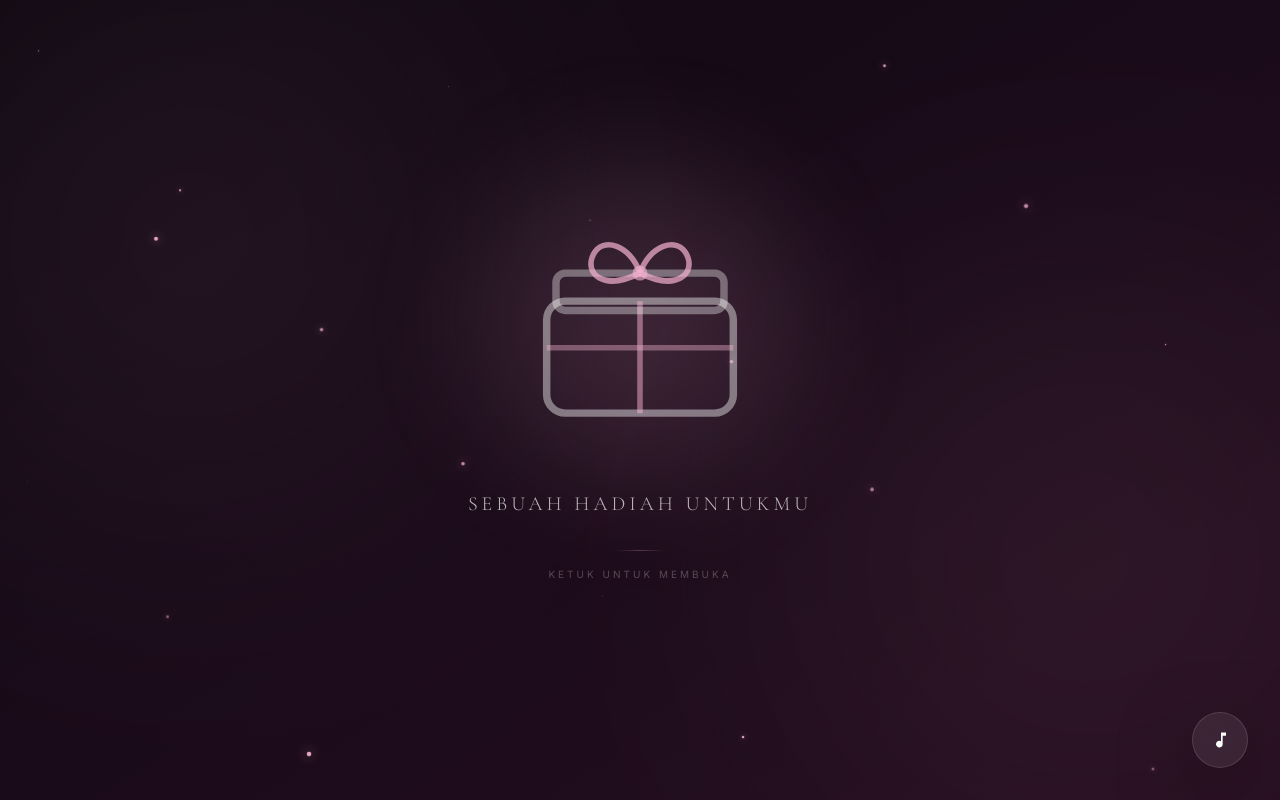
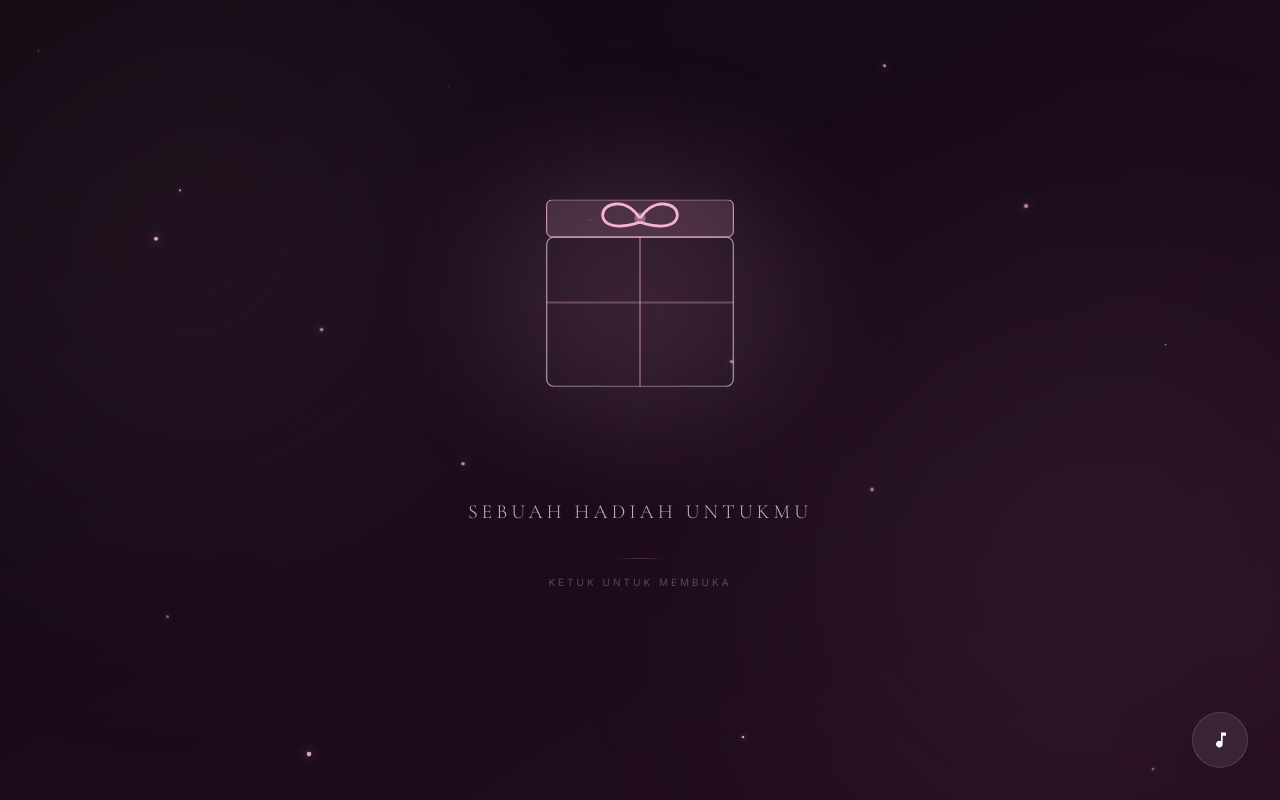
Before and after one commit to everletter-x/premium-02-gift-box-open, a Next.js app: page / in a window 1280 px wide. Built offline with nearby package versions, Linux system fonts and the light colour scheme; a web font is replaced by a local one.

Commit message:
feat: add 3D gift box rotateX lid lift + heart burst particles, RippleEffect

```diff
--- /dev/null
+++ b/components/RippleEffect.tsx
@@ -0,0 +1,51 @@
+import { useState, useCallback } from "react";
+import { motion, AnimatePresence } from "framer-motion";
+
+interface Ripple {
+  id: number;
+  x: number;
+  y: number;
+}
+
+export function RippleEffect({ color = "rgba(255,255,255,0.3)" }: { color?: string }) {
+  const [ripples, setRipples] = useState<Ripple[]>([]);
+
+  const addRipple = useCallback((e: React.MouseEvent<HTMLDivElement>) => {
+    const rect = e.currentTarget.getBoundingClientRect();
+    const x = e.clientX - rect.left;
+    const y = e.clientY - rect.top;
+    const id = Date.now() + Math.random();
+    setRipples((prev) => [...prev, { id, x, y }]);
+    setTimeout(() => {
+      setRipples((prev) => prev.filter((r) => r.id !== id));
+    }, 800);
+  }, []);
+
+  return (
+    <div
+      className="absolute inset-0 overflow-hidden pointer-events-none"
+      onMouseDown={addRipple}
+      style={{ willChange: "transform" }}
+    >
+      <AnimatePresence>
+        {ripples.map((r) => (
+          <motion.span
+            key={r.id}
+            className="absolute rounded-full"
+            style={{
+              left: r.x - 10,
+              top: r.y - 10,
+              width: 20,
+              height: 20,
+              backgroundColor: color,
+            }}
+            initial={{ scale: 0, opacity: 0.5 }}
+            animate={{ scale: 8, opacity: 0 }}
+            exit={{ opacity: 0 }}
+            transition={{ duration: 0.8, ease: "easeOut" }}
+          />
+        ))}
+      </AnimatePresence>
+    </div>
+  );
+}
--- a/pages/index.tsx
+++ b/pages/index.tsx
@@ -2,6 +2,7 @@ import { useState, useEffect, useRef, useMemo } from 'react';
 import { motion, AnimatePresence, useScroll, useTransform } from 'framer-motion';
 import Head from 'next/head';
 import { useConfigLoader } from '../shared';
+import { RippleEffect } from '../components/RippleEffect';
 
 interface Config {
   recipient: string;
@@ -155,18 +156,96 @@ function DropCapParagraph({ text, delay = 0, accentHex }: { text: string; delay?
   );
 }
 
-/* ── Premium Gift Box SVG with ribbon ── */
-const GiftBoxIcon = ({ className, accentHex }: { className?: string; accentHex: string }) => (
-  <svg viewBox="0 0 24 24" fill="none" className={className}>
-    <rect x="2" y="10" width="20" height="12" rx="2" fill="none" stroke="currentColor" strokeWidth="0.8" opacity="0.6" />
-    <path d="M12 10V22" stroke={accentHex} strokeWidth="0.6" opacity="0.5" />
-    <path d="M2 15h20" stroke={accentHex} strokeWidth="0.6" opacity="0.4" />
-    <rect x="3" y="7" width="18" height="4" rx="1" fill="none" stroke="currentColor" strokeWidth="0.8" opacity="0.5" />
-    <path d="M12 7c-1-3-4-4-5-2s1 4 5 2" stroke={accentHex} strokeWidth="0.6" fill="none" opacity="0.7" />
-    <path d="M12 7c1-3 4-4 5-2s-1 4-5 2" stroke={accentHex} strokeWidth="0.6" fill="none" opacity="0.7" />
-    <circle cx="12" cy="7" r="0.8" fill={accentHex} opacity="0.6" />
+/* ── Heart Burst Particles ── */
+function HeartBurst({ accentHex }: { accentHex: string }) {
+  const hearts = useMemo(() =>
+    [...Array(6)].map((_, i) => ({
+      angle: (i * 60 + 15) * Math.PI / 180,
+      distance: 150 + (i % 3) * 80,
+      size: 12 + (i % 3) * 8,
+      delay: i * 0.08,
+    })), []);
+
+  return (
+    <div className="absolute inset-0 pointer-events-none z-20">
+      {hearts.map((h, i) => (
+        <motion.div
+          key={i}
+          className="absolute"
+          style={{ left: "50%", top: "50%" }}
+          initial={{ x: 0, y: 0, opacity: 0, scale: 0 }}
+          animate={{
+            x: Math.cos(h.angle) * h.distance,
+            y: Math.sin(h.angle) * h.distance,
+            opacity: [0, 1, 0.8, 0],
+            scale: [0, 1.2, 0.6, 0],
+            rotate: [0, 360],
+          }}
+          transition={{ duration: 1.8, delay: h.delay, ease: "easeOut" }}
+        >
+          <svg viewBox="0 0 24 24" className="w-full" style={{ width: h.size, height: h.size }}>
+            <path d="M12 21.35l-1.45-1.32C5.4 15.36 2 12.28 2 8.5 2 5.42 4.42 3 7.5 3c1.74 0 3.41.81 4.5 2.09C13.09 3.81 14.76 3 16.5 3 19.58 3 22 5.42 22 8.5c0 3.78-3.4 6.86-8.55 11.54L12 21.35z" fill={accentHex} />
           </svg>
+        </motion.div>
+      ))}
+    </div>
   );
+}
+
+/* ── 3D Gift Box with Lid Lift ── */
+function GiftBox3D({ accentHex, isOpening }: { accentHex: string; isOpening: boolean }) {
+  return (
+    <div className="relative" style={{ perspective: "800px" }}>
+      {/* Glow behind box */}
+      <div
+        className="absolute inset-[-30%] rounded-full blur-[60px] opacity-20"
+        style={{ background: `radial-gradient(circle, ${accentHex}, transparent)` }}
+      />
+      {/* Lid - lifts up on open */}
+      <motion.div
+        className="absolute"
+        style={{
+          top: 0, left: 0, right: 0,
+          transformOrigin: "bottom center",
+          zIndex: 20,
+        }}
+        animate={isOpening ? {
+          rotateX: -110,
+          y: -20,
+          opacity: [1, 1, 0],
+        } : {
+          rotateX: 0,
+          y: 0,
+          opacity: 1,
+        }}
+        transition={{ duration: 1.2, ease: [0.22, 1, 0.36, 1], times: [0, 0.6, 1] }}
+      >
+        <svg viewBox="0 0 120 36" className="w-full" style={{ width: "100%", height: "auto" }}>
+          {/* Lid top */}
+          <rect x="10" y="0" width="100" height="20" rx="3" fill={accentHex} fillOpacity="0.15" stroke={accentHex} strokeWidth="0.5" />
+          {/* Ribbon bow */}
+          <path d="M60 10c-8-12-20-8-20-2s8 8 20 4" stroke={accentHex} strokeWidth="1.5" fill="none" />
+          <path d="M60 10c8-12 20-8 20-2s-8 8-20 4" stroke={accentHex} strokeWidth="1.5" fill="none" />
+          <circle cx="60" cy="10" r="3" fill={accentHex} fillOpacity="0.4" />
+        </svg>
+      </motion.div>
+      {/* Box body */}
+      <svg viewBox="0 0 120 100" className="w-full" style={{ width: "100%", height: "auto" }}>
+        <rect x="10" y="20" width="100" height="80" rx="4" fill="none" stroke="currentColor" strokeWidth="0.8" opacity="0.5" />
+        {/* Ribbon vertical */}
+        <path d="M60 20v80" stroke={accentHex} strokeWidth="1" opacity="0.4" />
+        {/* Ribbon horizontal */}
+        <path d="M10 55h100" stroke={accentHex} strokeWidth="1" opacity="0.3" />
+        {/* Shadow */}
+        <ellipse cx="60" cy="105" rx="55" ry="6" fill="black" opacity="0.15" />
+      </svg>
+      {/* Glow particles on open */}
+      <AnimatePresence>
+        {isOpening && <HeartBurst accentHex={accentHex} />}
+      </AnimatePresence>
+    </div>
+  );
+}
 
 export default function GiftBoxOpen() {
   const { config, loading, error } = useConfigLoader<Config>('/config.json');
@@ -252,6 +331,7 @@ export default function GiftBoxOpen() {
       </Head>
 
       <div className={`min-h-screen ${colors.bg} ${colors.text} overflow-hidden font-sans selection:bg-white/20 relative`}>
+        <RippleEffect color={`${colors.accentHex}15`} />
         {/* Global ambient glow */}
         <div
           className="absolute top-[-10%] left-[-10%] w-[50vw] h-[50vw] rounded-full opacity-10 blur-[140px] pointer-events-none"
@@ -279,19 +359,15 @@ export default function GiftBoxOpen() {
             >
               <TwinklingStars color={colors.accentHex} />
 
-              {/* Gift box with glow */}
+              {/* 3D Gift box with lid lift */}
               <motion.div
-                className="relative w-40 h-40 md:w-56 md:h-56 mb-12"
+                className="relative w-40 h-44 md:w-56 md:h-60 mb-12"
                 animate={{ y: [0, -12, 0] }}
                 transition={{ duration: 4, repeat: Infinity, ease: 'easeInOut' }}
                 whileHover={{ scale: 1.05 }}
                 whileTap={{ scale: 0.95 }}
               >
-                <div
-                  className="absolute inset-[-30%] rounded-full blur-[60px] opacity-20"
-                  style={{ background: `radial-gradient(circle, ${colors.accentHex}, transparent)` }}
-                />
-                <GiftBoxIcon className="w-full h-full text-white/70 relative z-10" accentHex={colors.accentHex} />
+                <GiftBox3D accentHex={colors.accentHex} isOpening={false} />
               </motion.div>
 
               <motion.p
@@ -339,30 +415,14 @@ export default function GiftBoxOpen() {
                 transition={{ duration: 2, ease: [0.22, 1, 0.36, 1] }}
                 style={{ background: `radial-gradient(circle at center, ${colors.accentHex}30, transparent 60%)` }}
               />
-              {/* Star burst */}
-              <motion.div className="absolute inset-0">
-                {[...Array(12)].map((_, i) => (
+              {/* 3D Box with lid lifting */}
               <motion.div
-                    key={i}
-                    className="absolute rounded-full"
-                    style={{
-                      left: '50%',
-                      top: '50%',
-                      width: 3,
-                      height: 3,
-                      backgroundColor: colors.accentHex,
-                      boxShadow: `0 0 8px ${colors.accentHex}`,
-                    }}
-                    initial={{ x: 0, y: 0, opacity: 1, scale: 1 }}
-                    animate={{
-                      x: Math.cos((i * 30 * Math.PI) / 180) * 200,
-                      y: Math.sin((i * 30 * Math.PI) / 180) * 200,
-                      opacity: [1, 0],
-                      scale: [1, 0.3],
-                    }}
-                    transition={{ duration: 1.5, ease: "easeOut", delay: i * 0.05 }}
-                  />
-                ))}
+                className="relative w-40 h-44 md:w-56 md:h-60 z-10"
+                initial={{ scale: 0.8 }}
+                animate={{ scale: [0.8, 1.2, 0.95] }}
+                transition={{ duration: 2, ease: [0.22, 1, 0.36, 1] }}
+              >
+                <GiftBox3D accentHex={colors.accentHex} isOpening={true} />
               </motion.div>
               {/* White flash */}
               <motion.div
@@ -551,11 +611,19 @@ export default function GiftBoxOpen() {
                             style={{ transformPerspective: 1000 }}
                             whileHover={{ scale: 1.02, rotateY: idx % 2 === 0 ? 2 : -2, transition: { duration: 0.4 } }}
                           >
+                            <motion.div
+                              className="w-full h-full"
+                              style={{ willChange: 'transform' }}
+                              animate={{ scale: [1, 1.08, 1] }}
+                              transition={{ duration: 12 + idx * 2, repeat: Infinity, ease: 'easeInOut' }}
+                            >
                               <img
                                 src={`/${photo}`}
                                 alt={config.captions?.[idx] || `Foto ${idx + 1}`}
+                                loading="lazy"
                                 className="w-full h-full object-cover opacity-80 group-hover:opacity-100 transition-opacity duration-700"
                               />
+                            </motion.div>
                             <div className="absolute inset-0 bg-gradient-to-t from-black/60 via-transparent to-transparent opacity-50 group-hover:opacity-30 transition-opacity duration-500" />
                             <div className="absolute inset-0 opacity-0 group-hover:opacity-100 transition-opacity duration-700 pointer-events-none"
                               style={{ background: `radial-gradient(circle at 50% 50%, ${colors.accentHex}15, transparent 70%)` }}
```
Lines whose indentation alone changed are shown as unchanged.
